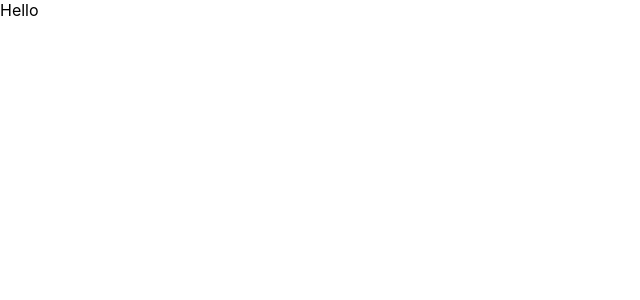
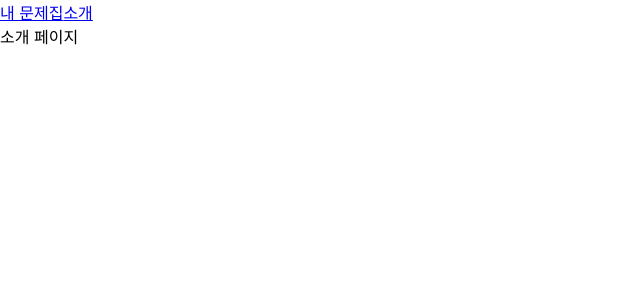
Before and after one commit to Dongw1126/workbook.ac, a React (Create React App) app in the folder client/: page /info in a window 1280 px wide. Shown: the top 300 px of the page, without its empty margins (0-640 px from the left). Built offline with nearby package versions, Linux system fonts and the light colour scheme.

Commit message:
feat: page move

```diff
--- a/client/src/App.tsx
+++ b/client/src/App.tsx
@@ -1,11 +1,18 @@
-import React from 'react';
 import './App.css';
+import { BrowserRouter, Route, Switch } from "react-router-dom";
+import Main from "./pages/Main"
+import Info from "./pages/Info"
+import Nav from "./pages/Nav"
 
 function App() {
   return (
-    <div>
-        Hello
-    </div>
+    <BrowserRouter>
+      <Nav/>
+      <Switch>
+          <Route exact path="/" component={Main} />
+          <Route exact path="/info" component={Info} />
+      </Switch>
+    </BrowserRouter>
   );
 }
 
--- /dev/null
+++ b/client/src/pages/Info.tsx
@@ -0,0 +1,5 @@
+function Info() {
+    return <div>소개 페이지</div>;
+}
+
+export default Info;
--- /dev/null
+++ b/client/src/pages/Main.tsx
@@ -0,0 +1,9 @@
+function Main() {
+    return (
+        <div>
+            메인 페이지
+        </div>
+    );
+}
+
+export default Main;
--- /dev/null
+++ b/client/src/pages/Nav.tsx
@@ -0,0 +1,18 @@
+import React from "react";
+// import Button from '@mui/material/Button';
+import { Link } from "react-router-dom";
+
+function Nav() {
+  return (
+    <div>
+      <Link to="/">
+        내 문제집
+      </Link>
+      <Link to="/info">
+        소개
+      </Link>
+    </div>
+  );
+}
+
+export default Nav;
```
